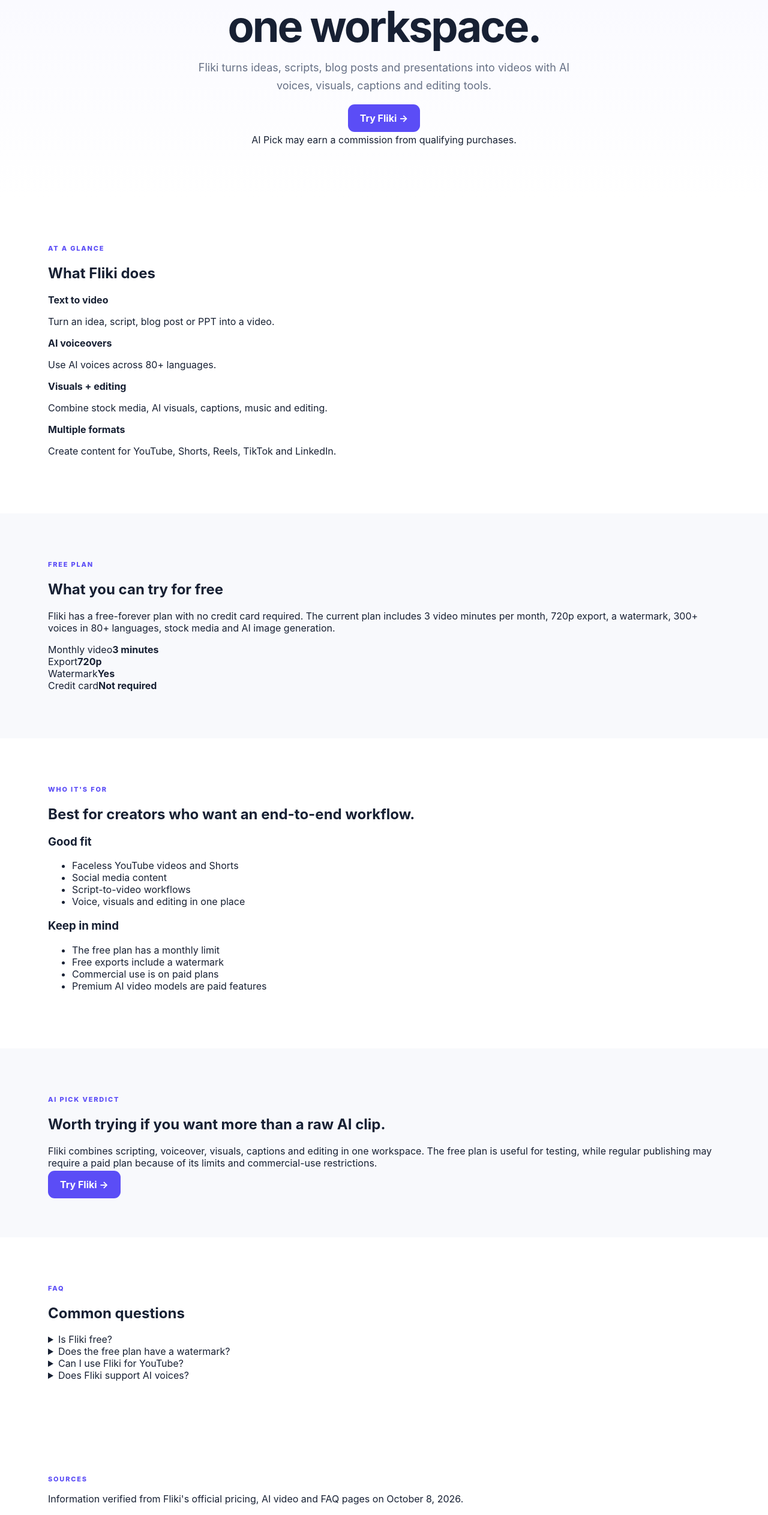
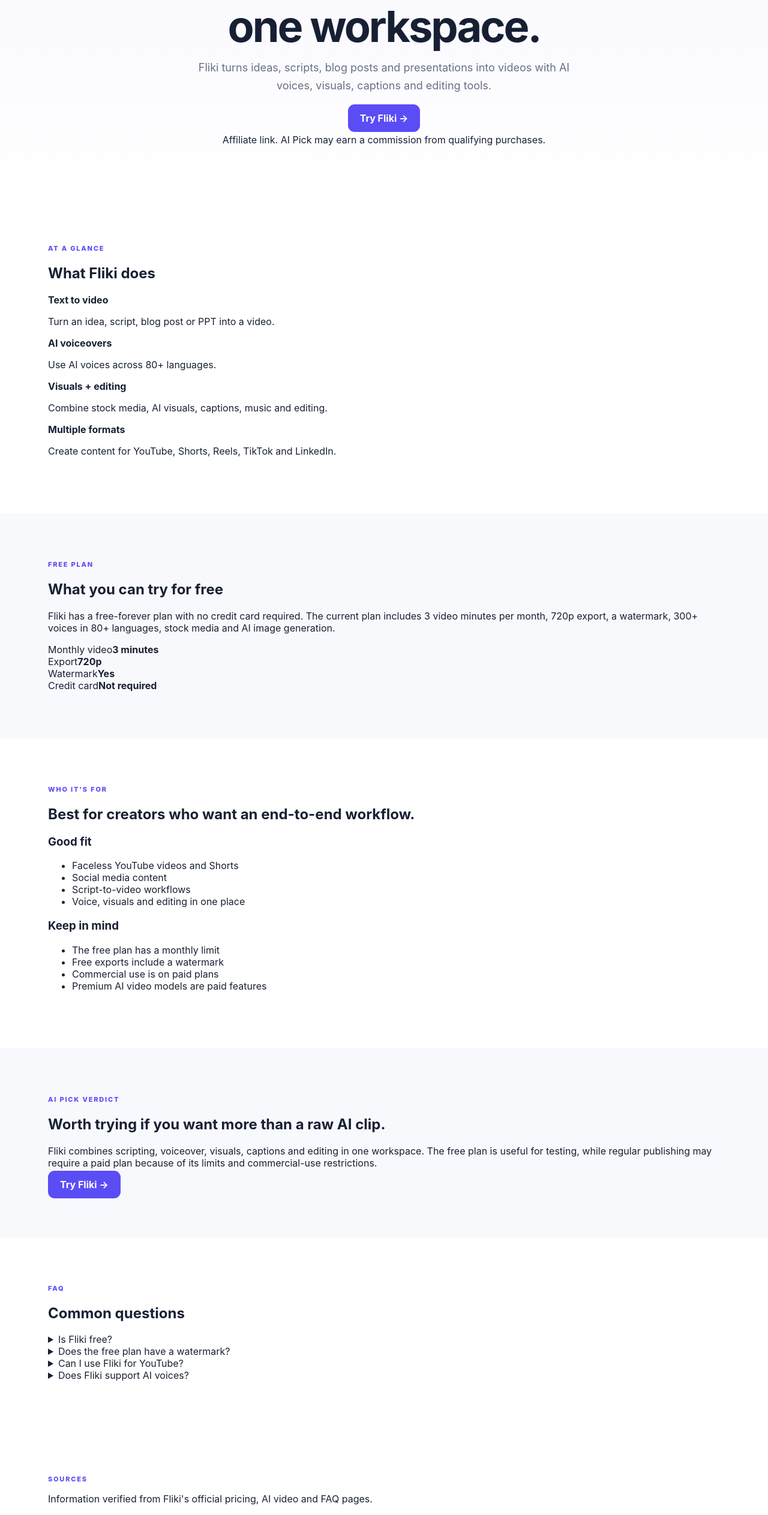
Before and after one commit to alenlenthang4/ai-pick, a Next.js app: page /tools/fliki in a window 1280 px wide. Shown: the part 261-2787 px from the top of the page at 60% size. Built offline with nearby package versions, Linux system fonts and the light colour scheme.

Commit message:
Connect Fliki page to affiliate link

```diff
--- a/app/tools/fliki/page.tsx
+++ b/app/tools/fliki/page.tsx
@@ -3,7 +3,7 @@
   description: "A practical guide to Fliki: AI video generation, voices, editing, free-plan limits, strengths and limitations.",
 };
 
-const flikiUrl = "https://fliki.ai";
+const flikiUrl = "https://fliki.ai/?via=alenlenthang";
 
 export default function FlikiPage() {
   return (
@@ -17,7 +17,7 @@
         <h1>Fliki: AI video creation in one workspace.</h1>
         <p className="heroText">Fliki turns ideas, scripts, blog posts and presentations into videos with AI voices, visuals, captions and editing tools.</p>
         <a className="button" href={flikiUrl} target="_blank" rel="noreferrer">Try Fliki →</a>
-        <p className="smallNote">AI Pick may earn a commission from qualifying purchases.</p>
+        <p className="smallNote">Affiliate link. AI Pick may earn a commission from qualifying purchases.</p>
       </div></section>
       <section className="section"><div className="wrap">
         <div className="kicker">AT A GLANCE</div><h2>What Fliki does</h2>
@@ -42,7 +42,7 @@
       <section className="section"><div className="wrap">
         <div className="kicker">FAQ</div><h2>Common questions</h2><div className="faq"><details><summary>Is Fliki free?</summary><p>Yes. Fliki has a free-forever plan with 3 minutes of video per month and no credit card required.</p></details><details><summary>Does the free plan have a watermark?</summary><p>Yes. Free exports include a Fliki watermark.</p></details><details><summary>Can I use Fliki for YouTube?</summary><p>Yes. Fliki supports YouTube workflows. Commercial rights are included with paid plans, subject to Fliki's terms.</p></details><details><summary>Does Fliki support AI voices?</summary><p>Yes. Fliki offers AI voices across 80+ languages.</p></details></div>
       </div></section>
-      <section className="section sourceSection"><div className="wrap"><div className="kicker">SOURCES</div><p>Information verified from Fliki's official pricing, AI video and FAQ pages on October 8, 2026.</p><div className="sourceLinks"><a href="https://fliki.ai/pricing" target="_blank" rel="noreferrer">Fliki pricing</a><a href="https://fliki.ai/features/ai-video-generator" target="_blank" rel="noreferrer">Fliki AI video generator</a><a href="https://fliki.ai/frequently-asked-questions" target="_blank" rel="noreferrer">Fliki FAQ</a></div></div></section>
+      <section className="section sourceSection"><div className="wrap"><div className="kicker">SOURCES</div><p>Information verified from Fliki's official pricing, AI video and FAQ pages.</p><div className="sourceLinks"><a href="https://fliki.ai/pricing" target="_blank" rel="noreferrer">Fliki pricing</a><a href="https://fliki.ai/features/ai-video-generator" target="_blank" rel="noreferrer">Fliki AI video generator</a><a href="https://fliki.ai/frequently-asked-questions" target="_blank" rel="noreferrer">Fliki FAQ</a></div></div></section>
       <footer><div className="wrap footerInner"><div><div className="brand">AI <span>Pick</span></div><p>Find the right AI tool for the job.</p></div><div className="footerNote">Independent AI tool discovery and comparison.</div></div></footer>
     </main>
   );
```
